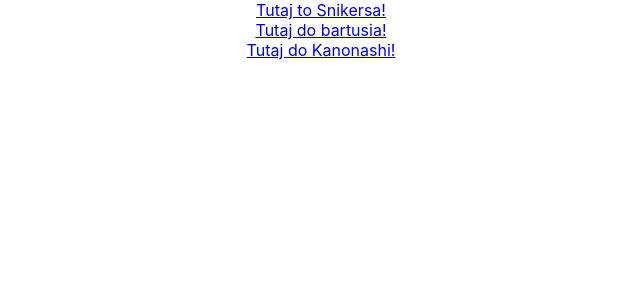
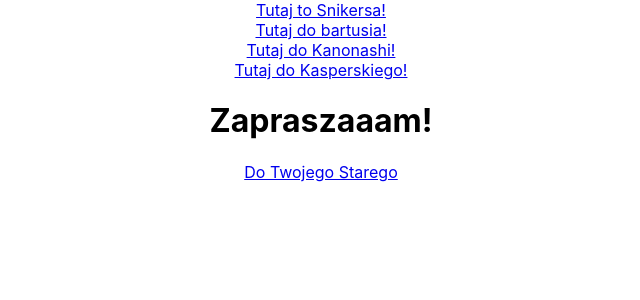
Before and after one commit to Snikerso/optymalisci, a React (Create React App) app: page /kasperos in a window 1280 px wide. Shown: the top 300 px of the page, without its empty margins (319-959 px from the left). Built offline with nearby package versions, Linux system fonts and the light colour scheme.

Commit message:
Kaspersky wjezdza do projektu, index.html, App.js update

```diff
--- a/src/App.js
+++ b/src/App.js
@@ -3,6 +3,7 @@ import {BrowserRouter, Routes, Route, Link } from "react-router-dom"
 import {SnikersView} from "./views/SnikersView"
 import {BartusView} from "./views/BartusView"
 import {KanonashiView} from "./views/KanonashiView"
+import {KasperosView} from "./views/KasperosView"
 
 function App() {
 
@@ -13,11 +14,13 @@ function App() {
           <Link to="/snikers">Tutaj to Snikersa!</Link><br></br>
           <Link to="/bartus">Tutaj do bartusia!</Link><br></br>
           <Link to="/kanonashi">Tutaj do Kanonashi!</Link><br></br>
+          <Link to="/kasperos">Tutaj do Kasperskiego!</Link><br></br>
           <Routes>
             <Route index element={<div><h1>Home</h1></div>} />
             <Route path='bartus' element={<BartusView back={{toSnikers: "/snikers", toKanonashi: "/kanonashi", toHome: "/", textSnikers: "Snikers", textKanonashi: "Kanonashi", textHome: "Home"}} title={"Znajdujesz się na podstronie bartusia."} />} />
             <Route path='kanonashi' element={<KanonashiView back={{to: "/snikers", text:"Do Snikersa"}} title={"U Kanonashi"} />} />
             <Route path='snikers' element={<SnikersView back={{ to: "/bartus", text:"Back to bartus"}} title={"Moja super podstrona snikera"} />} />
+            <Route path='kasperos' element={<KasperosView back={{to: "/kasperos", text:"Do Twojego Starego"}} title={"Zapraszaaam!"} />} />
           </Routes>
         </BrowserRouter>
       </div>
--- /dev/null
+++ b/src/views/KasperosView/index.js
@@ -0,0 +1,9 @@
+import { Link } from "react-router-dom";
+
+export const KasperosView = ({back, title}) => {
+
+    return <div>
+        <h1>{title}</h1>
+        <Link to={back.to}>{back.text}</Link>
+    </div>
+};
```
